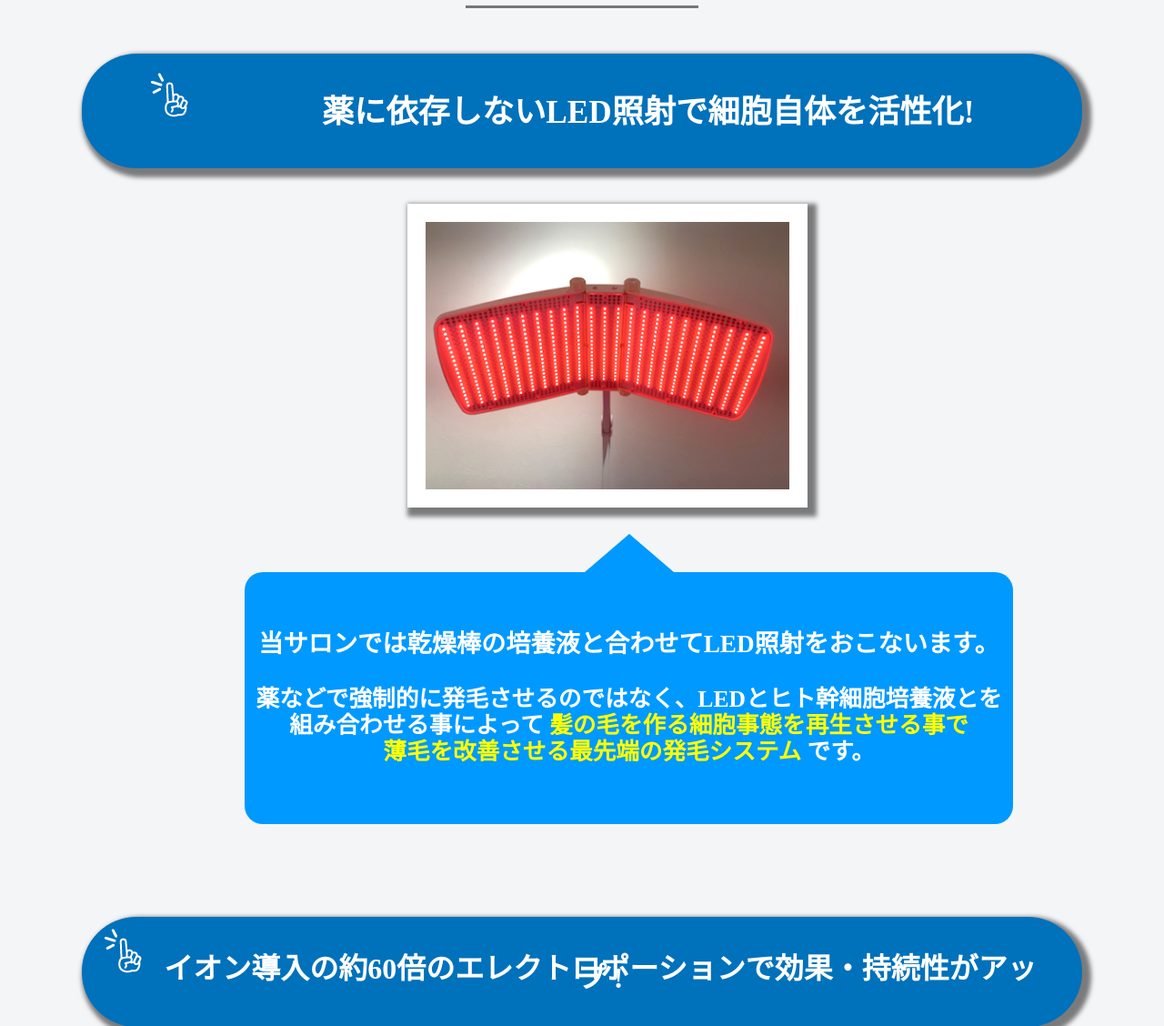
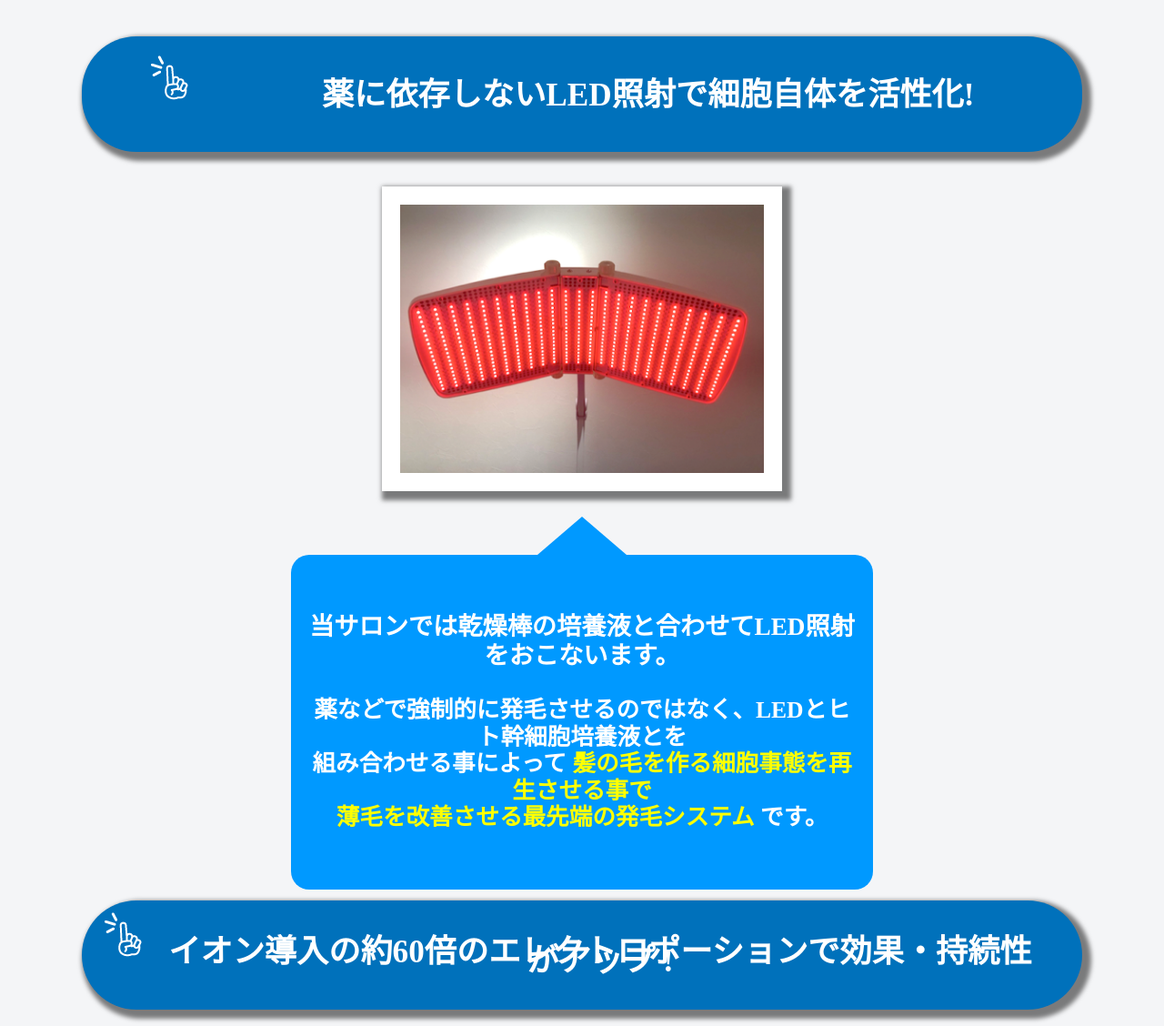
Before and after one commit to open-store-inc/RevolveT, a WordPress theme: template index.php in a window 1280 px wide. Shown: the part 2800-3928 px from the top of the page at 91% size. Run offline with PHP 8.4 and a stand-in for WordPress, Linux system fonts and the light colour scheme; the site name, menu and one post (Sample post) are stand-ins, and other content is empty.

Commit message:
@media screen 読取値　変更等
body幅変更に伴う各コンテンツ左右幅調整

```diff
--- a/style.css
+++ b/style.css
@@ -119,7 +119,7 @@ main {
   text-decoration-thickness: 40px;
   text-decoration-skip-ink: none;
   text-underline-offset: -50px;
-  position: relative;
+  padding-left: 10%;
 }
 .page1_message_2_2{
   font-weight:bold;
@@ -283,7 +283,7 @@ main {
   padding: 10px;
   background-color: white;
   width: 420px;
-  margin: 0 30%;
+  margin: 0 auto;
   box-shadow: 5px 5px 5px 5px rgba(0, 0, 0, 0.5);
 }
 .page2_message_3_image_1 {
@@ -297,8 +297,9 @@ main {
   padding: 5% 1%;
   color: white;
   top: 570px;
-  left: 13%;
   border-radius: 20px;
+  left: 50%;
+  transform: translateX(-50%);
 }
 
 .page2_message_3_abusolute:before {
@@ -316,7 +317,7 @@ main {
   margin-left: -49px;
   border-bottom-color: #0099ff;
   bottom: 100%;
-  left: 47%;
+  left: 50%;
 }
 
 .page2_message_4 {
@@ -774,18 +775,10 @@ footer:hover {
 
 
 
-@media screen  and (min-width: 1000px) {
-
-  .page2_message_4_6{
-    margin: 3% 20%;
-	}
-}
 
 
 
-
-
-@media screen  and (min-width: 1025px) {
+@media screen and (max-width: 1200px) {
   body {
     height: 15800px;
   }
@@ -872,7 +865,28 @@ footer:hover {
 
 
 
-@media screen  and (max-width: 999px ) {
+
+
+@media screen and (max-width: 991px) {
+
+  .page2_message_4_6{
+    margin: 3% 20%;
+	}
+}
+
+
+
+
+
+
+
+
+
+
+
+
+
+@media screen and (max-width: 767px) {
 
 	.page1_message_image {
      display:none;
```
